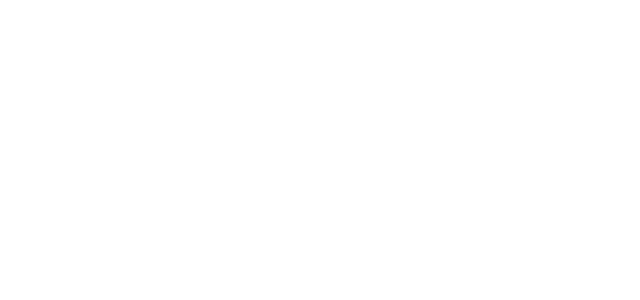
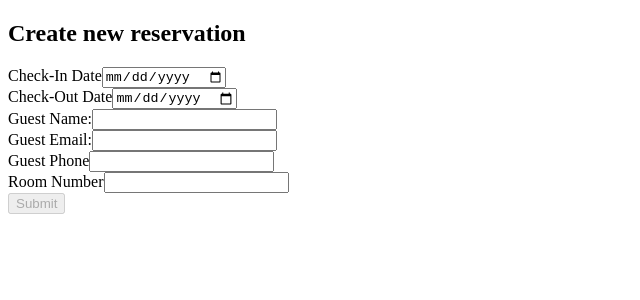
Before and after one commit to larissa-pinheiro/hotel-app, an Angular app: page /edit/1 in a window 1280 px wide. Before the commit this address led to /. Shown: the top 300 px of the page, without its empty margins (0-640 px from the left). Built offline with nearby package versions, Linux system fonts and the light colour scheme.

Commit message:
feat: edit a reservation by id

```diff
--- a/src/app/app-routing.module.ts
+++ b/src/app/app-routing.module.ts
@@ -8,6 +8,7 @@
   {path: "", component: HomeComponent},
   {path: "reservations", component: ReservationListComponent},
   {path: "new", component: ReservationFormComponent},
+  {path: "edit/:id", component: ReservationFormComponent},
 ];
 
 @NgModule({
--- a/src/app/reservation-form/reservation-form.component.ts
+++ b/src/app/reservation-form/reservation-form.component.ts
@@ -1,7 +1,7 @@
 import { Component, OnInit } from '@angular/core';
 import { FormBuilder, FormGroup, Validators } from '@angular/forms';
 
-import { Router } from '@angular/router';
+import { ActivatedRoute, Router } from '@angular/router';
 import { Reservation } from '../models/reservation';
 import { ReservationService } from '../reservation/reservation.service';
 
@@ -17,7 +17,8 @@
   constructor(
     private formBuilder: FormBuilder,
     private reservationService: ReservationService,
-    private router: Router
+    private router: Router,
+    private activatedRouter: ActivatedRoute
   ) { }
 
   ngOnInit(): void {
@@ -29,13 +30,30 @@
       guestPhone: ['', Validators.required],
       roomNumber: ['', Validators.required],
     })
+
+    let id = this.activatedRouter.snapshot.paramMap.get('id')
+    if (id) {
+      let reservation = this.reservationService.getReservation(id)
+
+      if (reservation) {
+
+        this.reservationForm.patchValue(reservation)
+      }
+    }
   }
 
   onSubmit() {
     if (this.reservationForm.valid) {
       let reservation: Reservation = this.reservationForm.value
 
-      this.reservationService.addReservation(reservation)
+      let id = this.activatedRouter.snapshot.paramMap.get('id')
+      if (id) {
+        // update
+        this.reservationService.updateReservation(id, reservation)
+      } else {
+        // create a new
+        this.reservationService.addReservation(reservation)
+      }
 
       this.router.navigate(['/reservations'])
     }
--- a/src/app/reservation-list/reservation-list.component.html
+++ b/src/app/reservation-list/reservation-list.component.html
@@ -10,6 +10,7 @@
       Check-In: {{reservation.checkInDate}}
       Check-Out: {{reservation.checkOutDate}}
       <button (click)="deleteReservation(reservation.id)">Delete</button>
+      <button [routerLink]="['/edit', reservation.id]">Edit</button>
     </li>
   </ul>
 
--- a/src/app/reservation/reservation.module.ts
+++ b/src/app/reservation/reservation.module.ts
@@ -2,6 +2,7 @@
 import { NgModule } from '@angular/core';
 import { FormsModule, ReactiveFormsModule } from '@angular/forms';
 
+import { RouterModule } from '@angular/router';
 import { ReservationFormComponent } from '../reservation-form/reservation-form.component';
 import { ReservationListComponent } from '../reservation-list/reservation-list.component';
 
@@ -15,7 +16,8 @@
   imports: [
     CommonModule,
     FormsModule,
-    ReactiveFormsModule
+    ReactiveFormsModule,
+    RouterModule
   ]
 })
 export class ReservationModule { }
--- a/src/app/reservation/reservation.service.ts
+++ b/src/app/reservation/reservation.service.ts
@@ -24,6 +24,8 @@
   }
 
   addReservation(reservation: Reservation): void {
+    reservation.id = Date.now().toString()
+
     this.reservations.push(reservation)
 
     localStorage.setItem('reservations', JSON.stringify(this.reservations))
@@ -37,7 +39,7 @@
     localStorage.setItem('reservations', JSON.stringify(this.reservations))
   }
 
-  updateReservation(updatedReservation: Reservation): void {
+  updateReservation(id: string, updatedReservation: Reservation): void {
     let index = this.reservations.findIndex(reservation => reservation.id === updatedReservation.id)
 
     this.reservations[index] = updatedReservation
```
